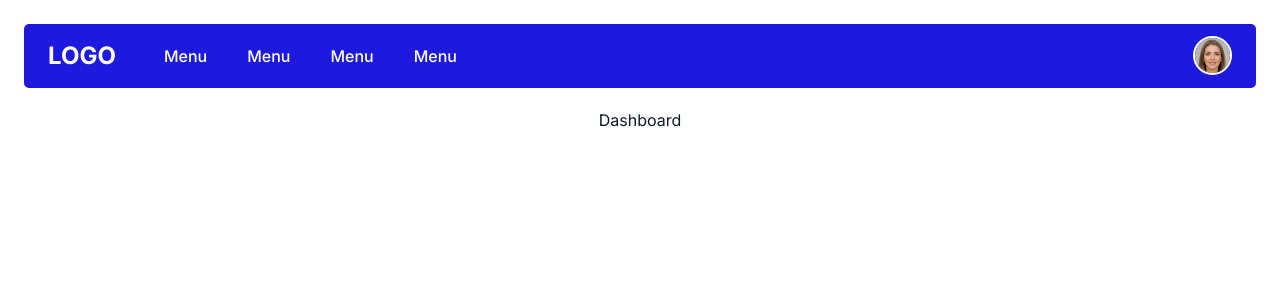
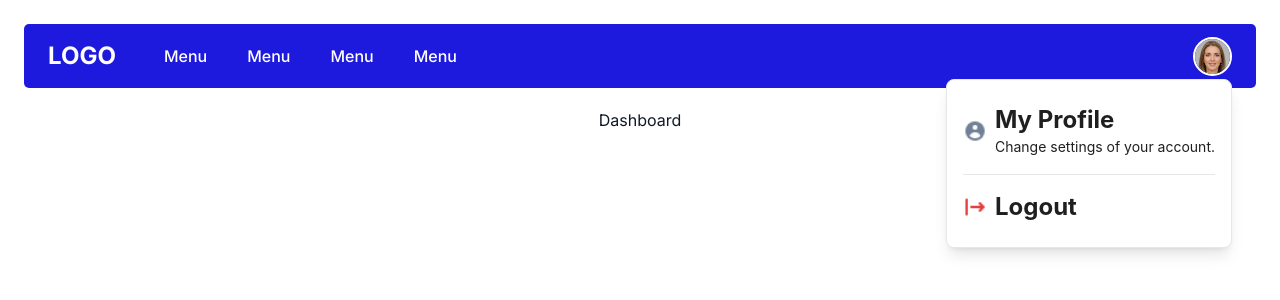
Before and after one commit to JrzenonDev/xp-coding-challenge, a Next.js app: page / in a window 1280 px wide. Both pictures are taken after a click on the button 1212 px from the left and 55 px from the top of the page. Shown: the top 300 px of the page. Built offline with nearby package versions, Linux system fonts and the light colour scheme.

Commit message:
(feat)[feature/main] init Dropdown user area in header component

```diff
--- a/src/components/Header/index.tsx
+++ b/src/components/Header/index.tsx
@@ -1,9 +1,33 @@
+"use client";
+
 import Link from "next/link";
+import Image from "next/image";
+import { Dropdown } from "antd";
 import { menuList } from "@/src/constants/menuList";
 import avatarPeaple from "@/src/assets/images/avatar.jpeg";
-import Image from "next/image";
+import userIcon from "@/src/assets/images/user.png";
+import logoutIcon from "@/src/assets/images/logout.png";
 
 export function Header() {
+  const customMenu = (
+    <div className="p-4 bg-white border rounded-lg shadow-lg">
+      <div className="flex items-center py-2">
+        <Image src={userIcon} alt="User" width={24} height={24} />
+        <div className="ml-2">
+          <p className="text-2xl font-bold">My Profile</p>
+          <p>Change settings of your account.</p>
+        </div>
+      </div>
+      <hr className="my-2" />
+      <div className="flex items-center py-2">
+        <Image src={logoutIcon} alt="User" width={24} height={24} />
+        <div className="ml-2">
+          <p className="text-2xl font-bold">Logout</p>
+        </div>
+      </div>
+    </div>
+  );
+
   return (
     <header className="flex items-center justify-between p-6 bg-[#1E1ADD] text-white h-16 rounded-[5px]">
       <div className="flex items-center">
@@ -21,17 +45,22 @@ export function Header() {
         </nav>
       </div>
       <div>
-        <button>
-          <div className="w-[39px] h-[39px] rounded-[50%] border-2 border-white hover:opacity-80">
+        <Dropdown overlay={customMenu} trigger={["click"]}>
+          <button
+            className="flex items-center"
+            onClick={(e) => e.preventDefault()}
+          >
+            <div className="w-[39px] h-[39px] rounded-full border-2 border-white hover:opacity-80">
               <Image
                 src={avatarPeaple}
                 alt="Avatar"
                 width={64}
                 height={64}
-              className="rounded-[50%]"
+                className="rounded-full"
               />
             </div>
           </button>
+        </Dropdown>
       </div>
     </header>
   );
```
Also changed, not shown: src/assets/images/logout.png (added), src/assets/images/user.png (added). Lines whose indentation alone changed are shown as unchanged.
